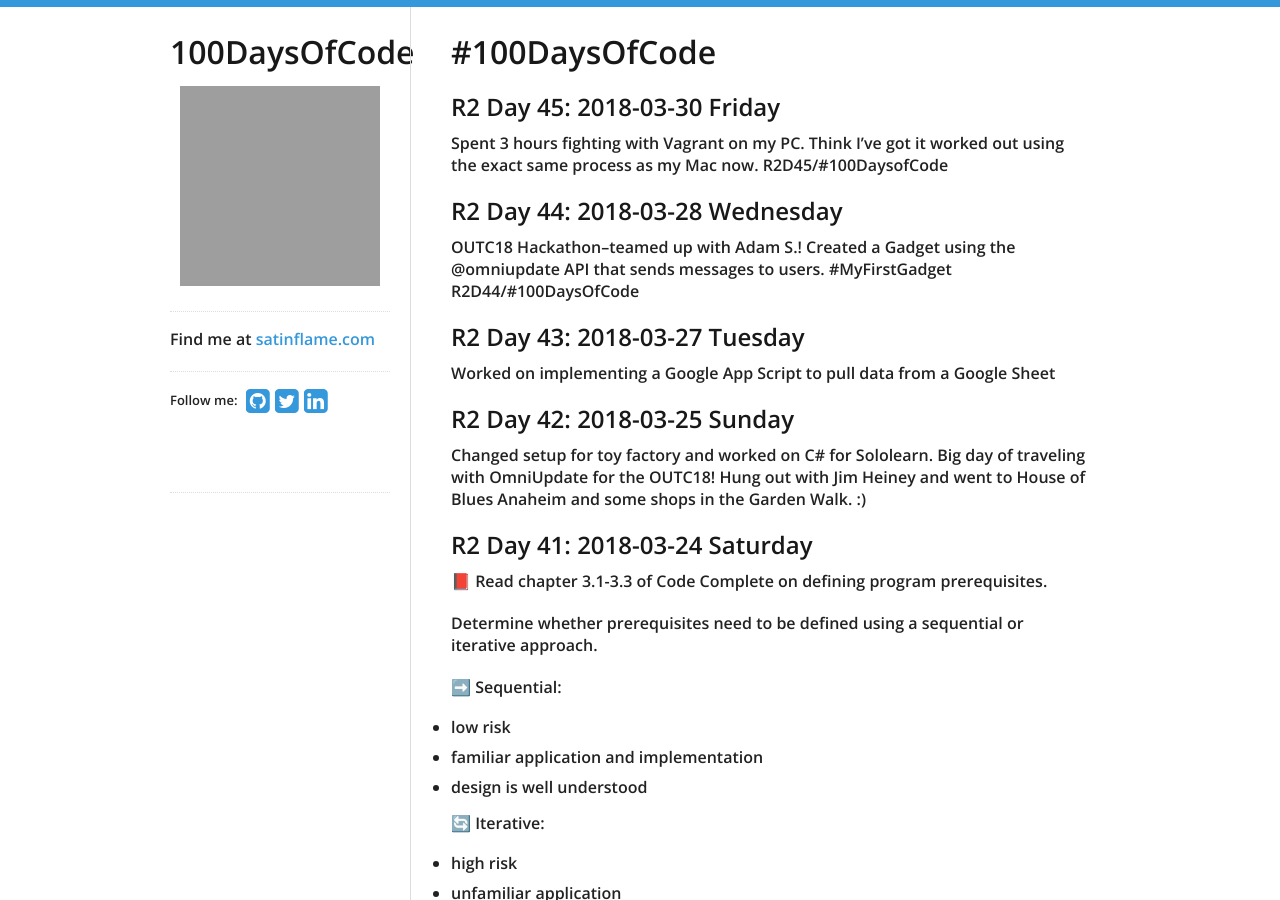
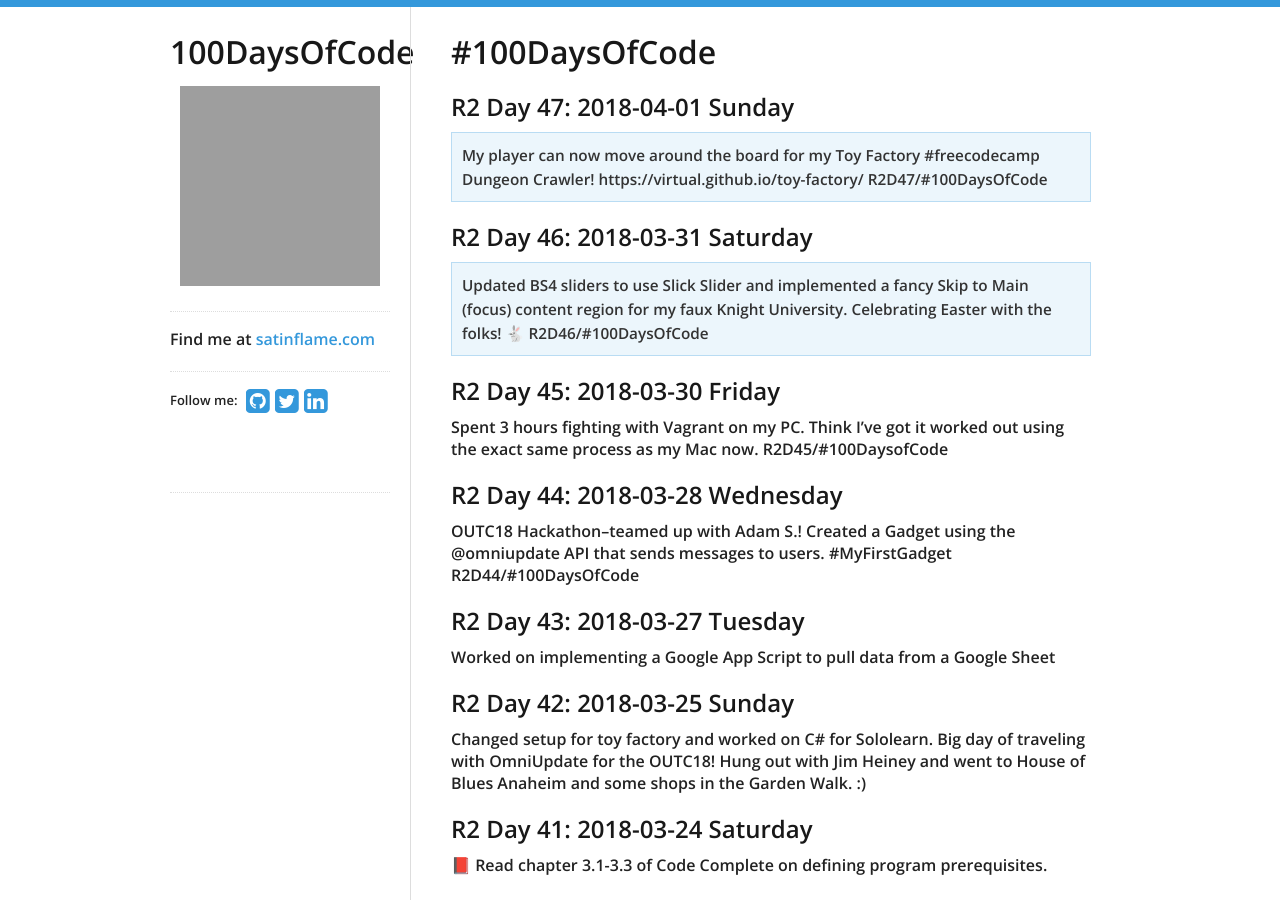
Before and after one commit to virtual/100daysofcode, a Jekyll site: the page built from index.md, in a window 1280 px wide and 900 px high. Built offline with Jekyll 4.4.1, drawn with Linux system fonts in a browser that asks for light colours; nearby versions of some CDN libraries; our own code applies the rules of GitHub Pages for plain Markdown files; grey boxes are pictures that could not be loaded.

Commit message:
Update index.md

```diff
--- a/index.md
+++ b/index.md
@@ -1,4 +1,12 @@
 # #100DaysOfCode
+
+## R2 Day 47: 2018-04-01 Sunday
+
+> My player can now move around the board for my Toy Factory #freecodecamp Dungeon Crawler! https://virtual.github.io/toy-factory/ R2D47/#100DaysOfCode
+
+## R2 Day 46: 2018-03-31 Saturday
+
+> Updated BS4 sliders to use Slick Slider and implemented a fancy Skip to Main (focus) content region for my faux Knight University. Celebrating Easter with the folks! 🐇 R2D46/#100DaysOfCode
 
 ## R2 Day 45: 2018-03-30 Friday
 
```
